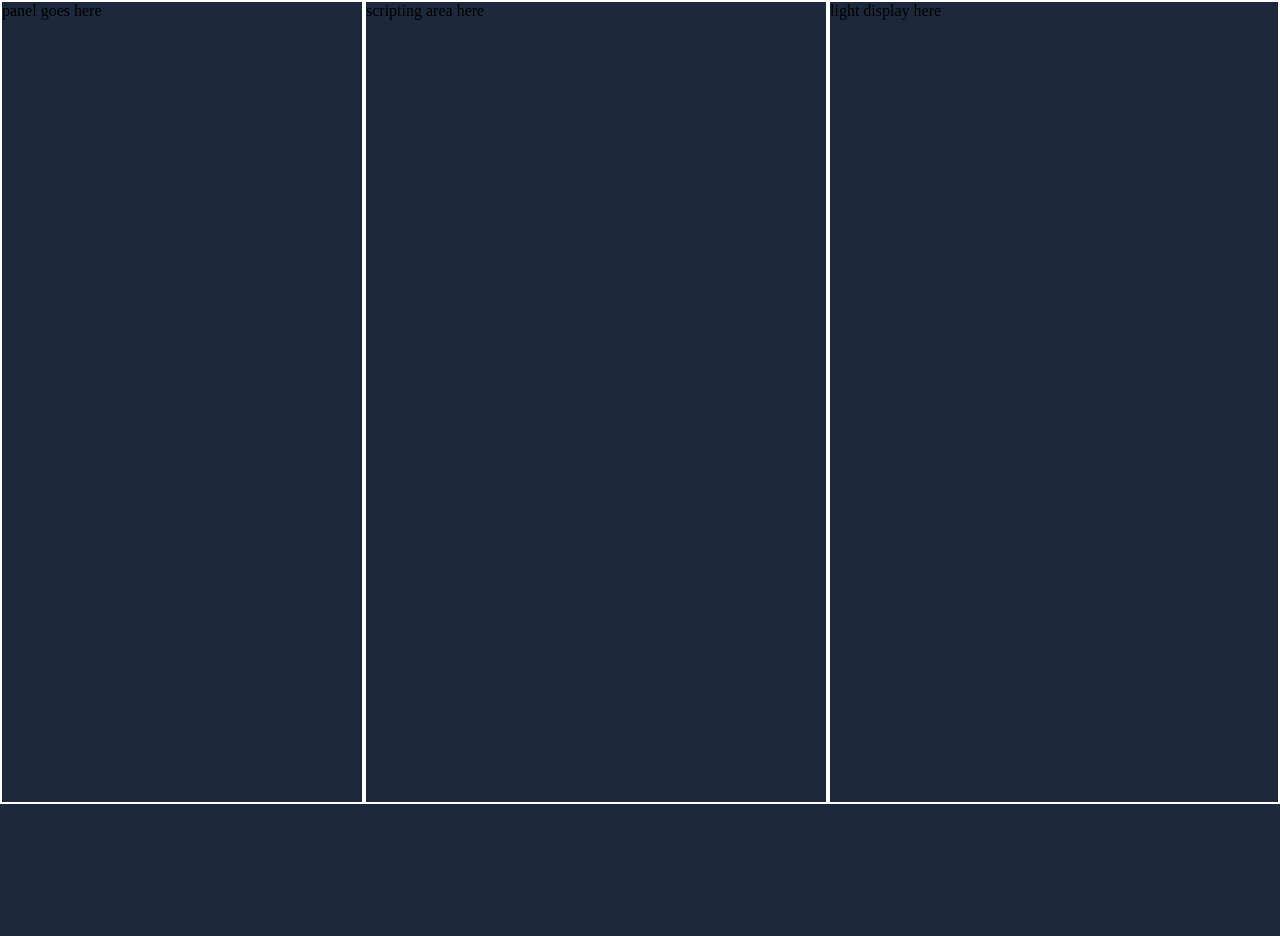
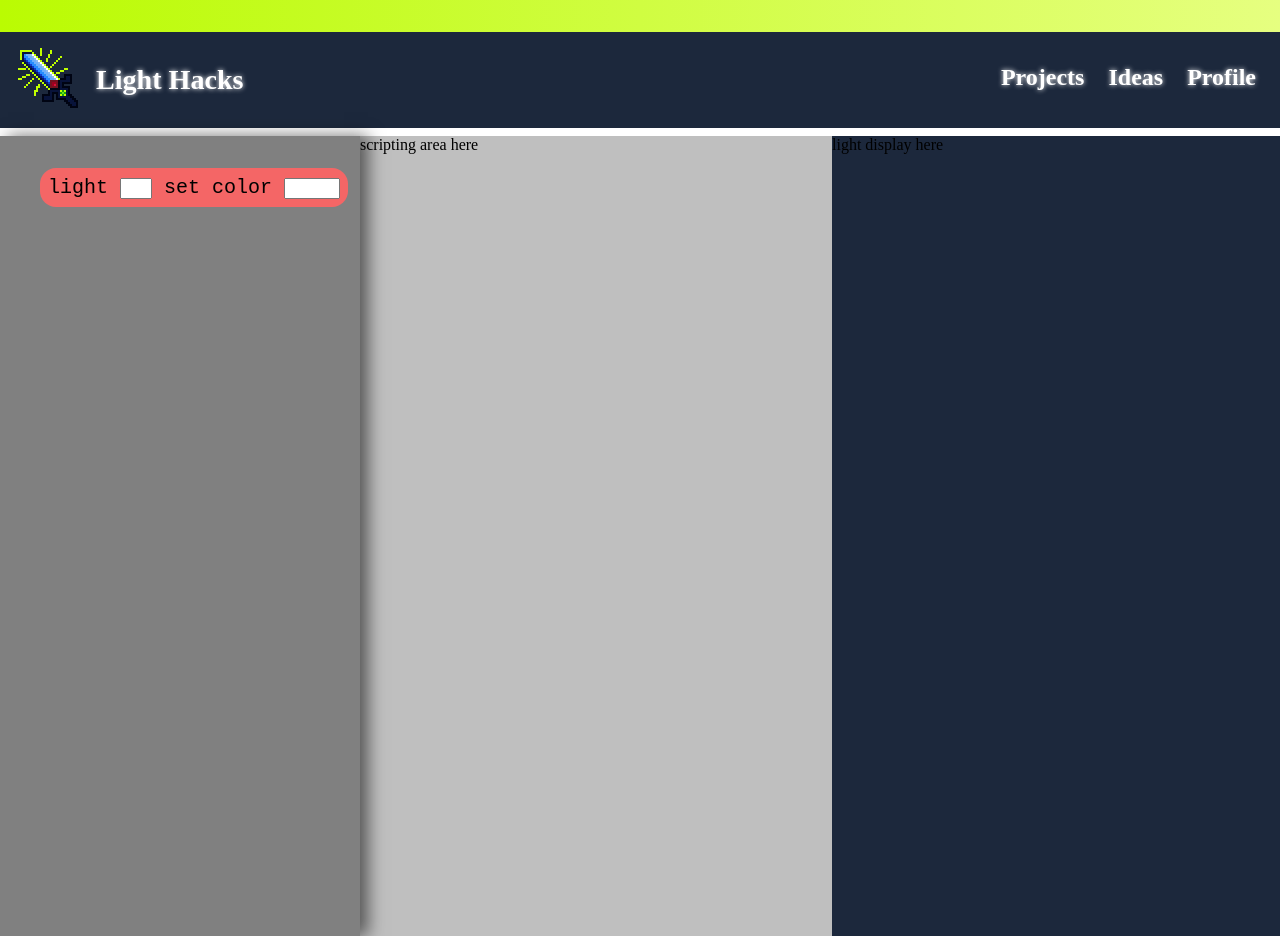
Before and after one commit to jcolon030/Knighthacks-VIII, a plain HTML site: page website/workpage.html in a window 1280 px wide. Before the commit the page ends 804 px from the top, so only its background shows below. Drawn offline with Linux system fonts and the light colour scheme; a web font is replaced by a local one.

Commit message:
workspace progress first block

```diff
--- a/website/styles.css
+++ b/website/styles.css
@@ -22,6 +22,11 @@
 }
 
 #workspacepage{
+    margin: 0;
+    font-family: "Trend Sans One Regular";
+}
+
+#flexcontainer{
     background-color: hsla(217, 100%, 7%, 0.89);
     margin: 0;
     font-family: "Trend Sans One Regular";
@@ -51,6 +56,12 @@
     margin: 0;
     padding: 1vh;
     height: 2vh;
+}
+
+#navbarwhite{
+    background-color: white;
+    margin: 0;
+    height: 1vh;
 }
 
 .createProject{
@@ -101,20 +112,46 @@ header{
 }
 
 #blocksPanel{
-    border: 2px solid white;
+    background-color: hsl(0, 0%, 50%);
     width: 45vh;
     height: 100vh;
+    box-shadow: 1vh 0 2vh hsla(0, 0%, 0%, 0.548);
+    position: relative;
 }
 
 #blockSpace{
-    border: 2px solid white;
+    background-color: hsl(0, 0%, 75%);
     flex: 1;
     height: 100vh;
 }
 
 #lightDisplayContainer{
-    border: 2px solid white;
     width: 35vw;
     height: 100vh;
     flex-shrink: 0;
 }
+
+#setColorBlock{
+    background-color: hsl(0, 87%, 68%);
+    padding: 1vh;
+    font-size: 2.5vh;
+    border-radius: 2vh;
+    display: inline-block;
+    margin-top: 4vh;
+    margin-left: 5vh;
+    font-family: monospace;
+    transition: background-color 0.25s;
+}
+
+#setColorBlock:hover{
+    background-color: hsl(0, 87%, 55%);
+    cursor: pointer;
+}
+
+#setColorBlock input{
+    width: 3vh;
+}
+
+#setColorBlock #colorInput{
+    width: 6vh;
+}
--- a/website/workpage.html
+++ b/website/workpage.html
@@ -8,8 +8,25 @@
         <link rel="icon" type="image/x-icon" href="..\images\faviconsmall.png">
     </head>
     <body id="workspacepage">
+        <nav id="navbar"></nav>
+        <header style="background-color: hsla(217, 100%, 7%, 0.89);">
+            <div class="left">
+                <img src="..\images\favicon.png" id="logo">
+                <h3>Light Hacks</h3>
+            </div>
+            <div class="right">
+                <h4>Projects</h4>
+                <h4>Ideas</h4>
+                <h4>Profile</h4>
+            </div>
+        </header>
+        <nav id="navbarwhite"></nav>
+
+        <div id="flexcontainer">
             <div id="blocksPanel">
-            panel goes here
+                <span id="setColorBlock">
+                    light <input type="text"> set color <input type="text" id="colorInput">
+                </span>
             </div>
 
             <div id="blockSpace">
@@ -19,5 +36,6 @@
             <div id="lightDisplayContainer">
                 light display here
             </div>
+        </div>
     </body>
 </html>
```
Lines whose indentation alone changed are shown as unchanged.
